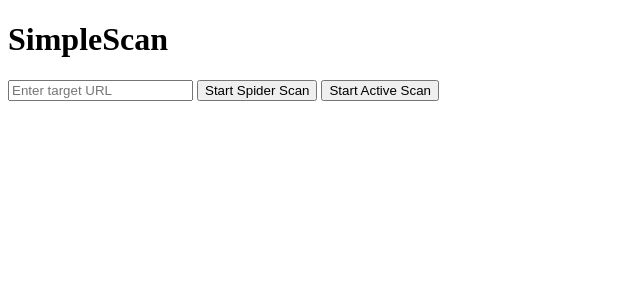
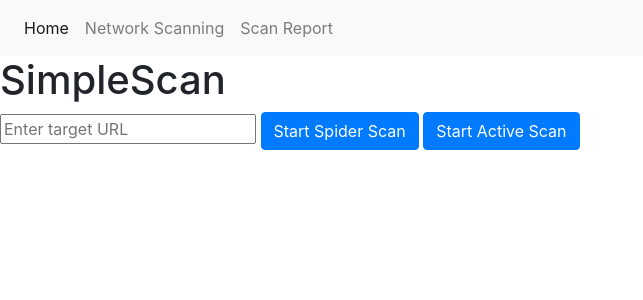
Before and after one commit to seancarr717/VulnScanner, a Flask app: page / in a window 1280 px wide. Shown: the top 300 px of the page, without its empty margins (0-643 px from the left). Run offline with Flask 3, Linux system fonts and the light colour scheme.

Commit message:
add navbar and small amount of css

```diff
--- a/templates/index.html
+++ b/templates/index.html
@@ -3,14 +3,35 @@
 <head>
     <meta charset="UTF-8">
     <meta name="viewport" content="width=device-width, initial-scale=1.0">
+    <link rel="stylesheet" href="https://cdn.jsdelivr.net/npm/bootstrap@4.0.0/dist/css/bootstrap.min.css" integrity="sha384-Gn5384xqQ1aoWXA+058RXPxPg6fy4IWvTNh0E263XmFcJlSAwiGgFAW/dAiS6JXm" crossorigin="anonymous">
     <title>SimpleScan</title>
 </head>
 <body>
+    <nav class="navbar navbar-expand-lg navbar-light bg-light">
+        <button class="navbar-toggler" type="button" data-toggle="collapse" data-target="#navbarNav" aria-controls="navbarNav" aria-expanded="false" aria-label="Toggle navigation">
+          <span class="navbar-toggler-icon"></span>
+        </button>
+        <div class="collapse navbar-collapse" id="navbarNav">
+          <ul class="navbar-nav">
+            <li class="nav-item active">
+              <a class="nav-link" href="#">Home <span class="sr-only">(current)</span></a>
+            </li>
+            <li class="nav-item">
+                <a class="nav-link" href="#">Network Scanning</a>
+              </li>
+            <li class="nav-item">
+              <a class="nav-link" href="#">Scan Report</a>
+            </li>
+
+
+          </ul>
+        </div>
+      </nav>
     <h1>SimpleScan</h1>
     <input type="text" id="targetUrl" placeholder="Enter target URL">
     <!--button to start scans  functions -->
-    <button onclick="startSpider()">Start Spider Scan</button>
-    <button onclick="startActiveScan()">Start Active Scan</button>
+    <button onclick="startSpider()"class="btn btn-primary">Start Spider Scan</button>
+    <button onclick="startActiveScan()"class="btn btn-primary">Start Active Scan</button>
     <pre id="output"></pre>
 
      <!--SCRIPT for when sending requests to the backend zap api -->
```
Also changed, not shown: README.txt, 1 other file.
